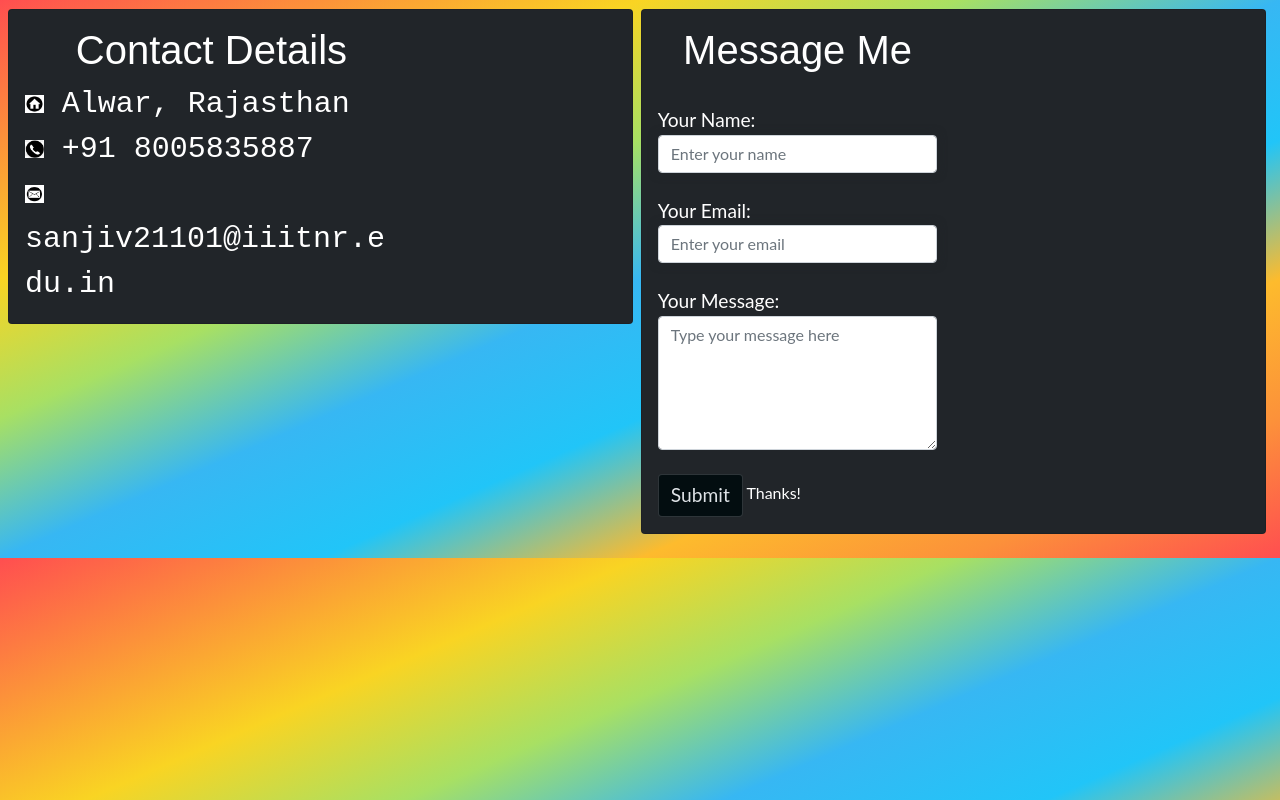
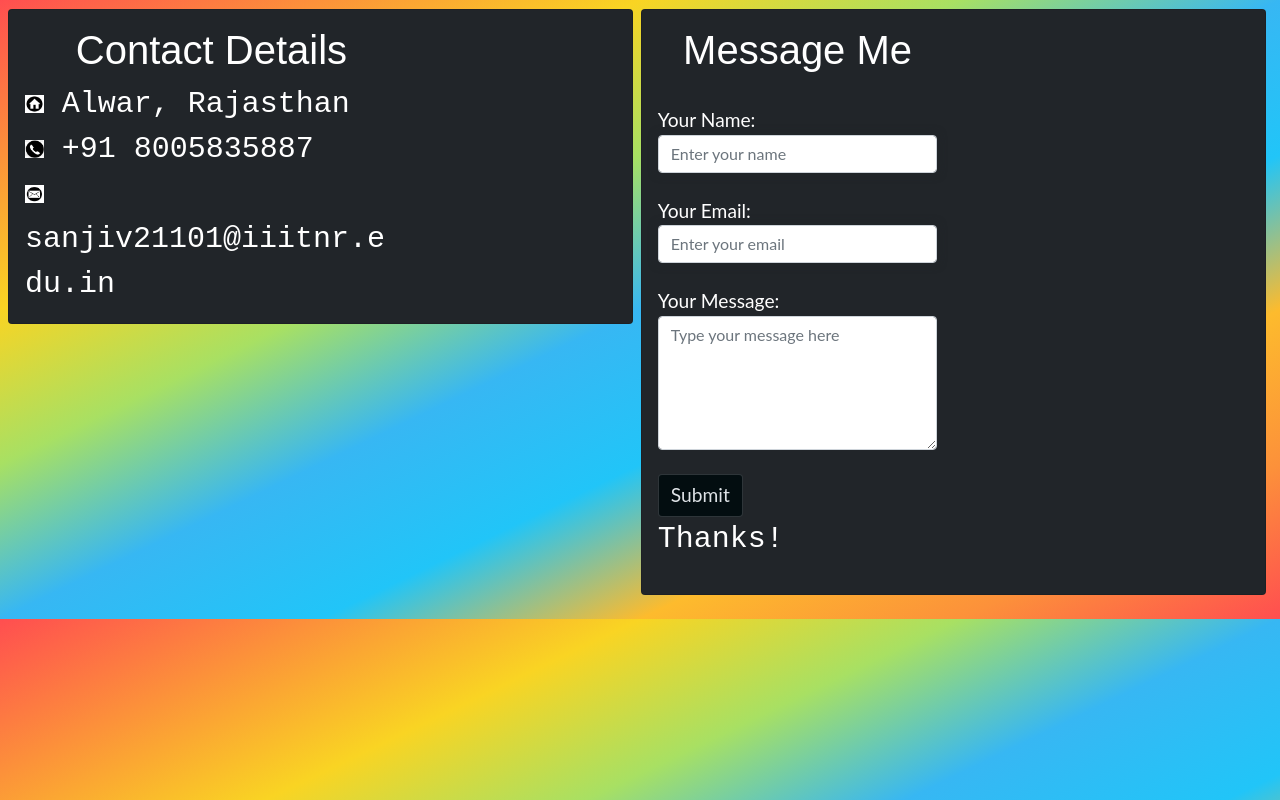
Before and after one commit to sanjiv0286/My-CV, a plain HTML site: page contact_details.html in a window 1280 px wide. Drawn offline with nearby package versions, Linux system fonts and the light colour scheme.

Commit message:
update contact_details

```diff
--- a/contact_details.html
+++ b/contact_details.html
@@ -1,3 +1,5 @@
+
+
 <!DOCTYPE html>
 <html lang="en" dir="ltr">
   <head>
@@ -47,8 +49,7 @@
               </h1>
               <br />
               <form
-                class=""
-                action="index.html"
+                action="https://formspree.io/f/mrgngrnd"
                 method="post"
                 autocomplete="off"
               >
@@ -80,13 +81,13 @@
                 ></textarea
                 ><br />
                 <button
-                  type="button"
+                  type="submit"
                   class="btn btn-info"
                   style="font-size: 1.2rem"
                 >
                   Submit
                 </button>
-                <level>Thanks!</level
+                <p>Thanks!</p>
               </form>
             </div>
           </div>
```
